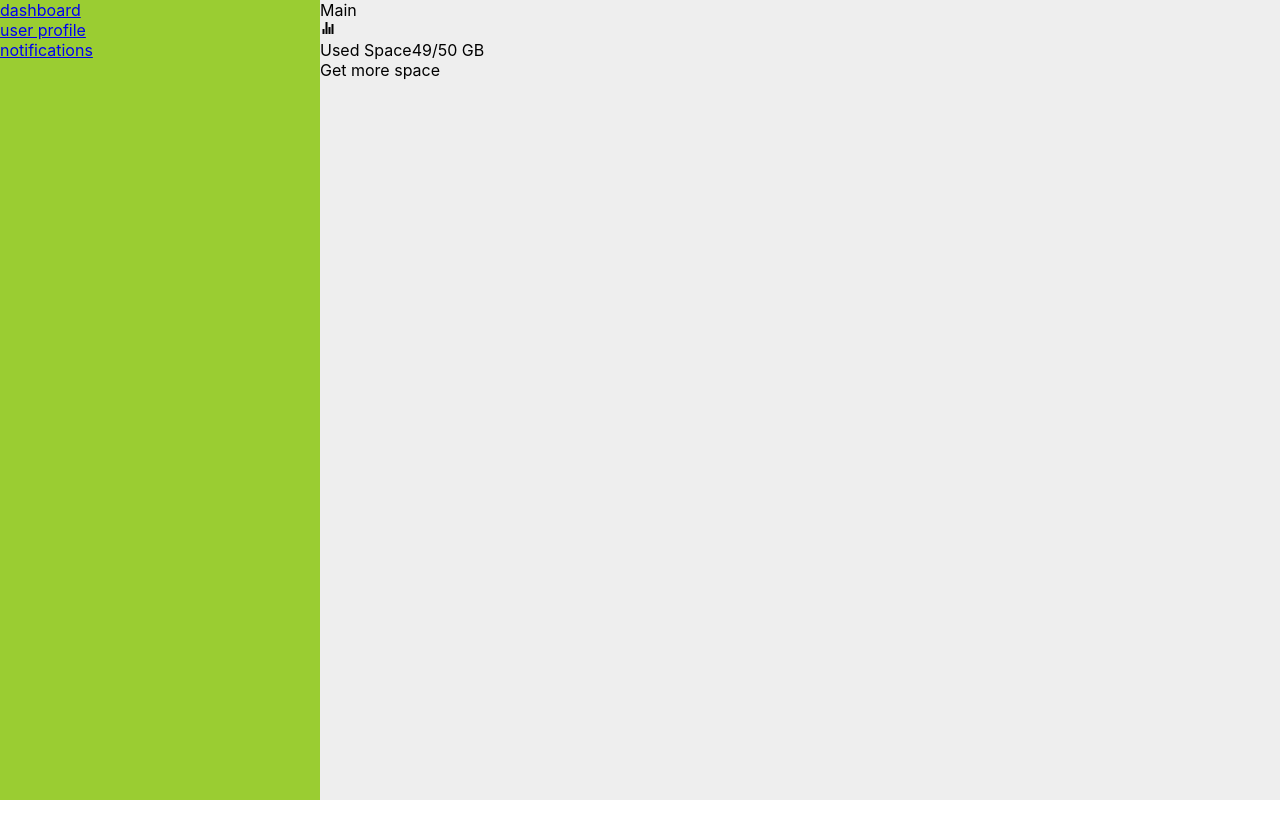
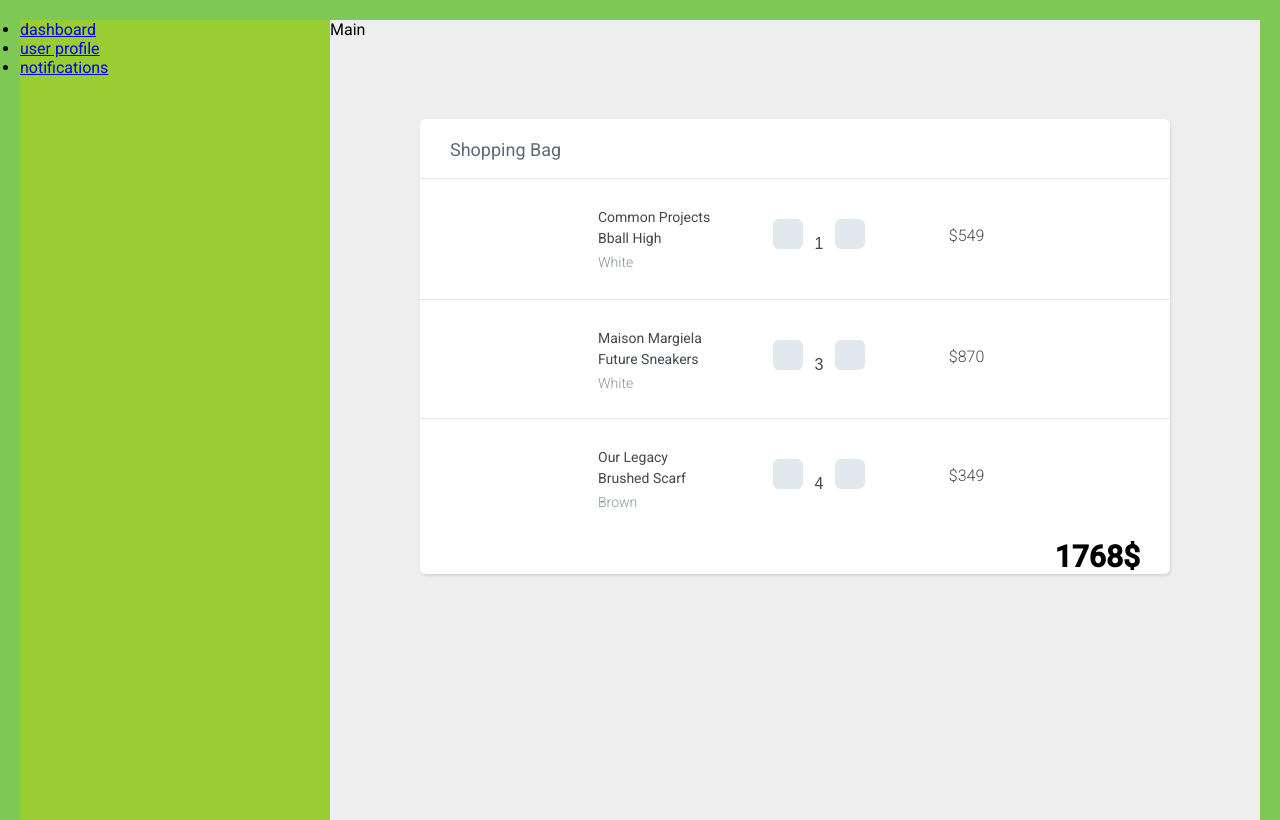
Before and after one commit to VovaMelnyk/FE16, a React (Create React App) app in the folder React/app/: page / in a window 1280 px wide. Built offline with nearby package versions, Linux system fonts and the light colour scheme.

Commit message:
fix lint

```diff
--- a/React/app/package.json
+++ b/React/app/package.json
@@ -48,7 +48,6 @@
   },
 
   "lint-staged": {
-    "src/**/*.js": ["prettier --write", "eslint --fix", "git add"],
-    "src/**/*.{json,css}": ["prettier --write", "git add"]
+    "src/**/*.js": ["prettier --write", "eslint --fix", "git add"]
   }
 }
--- a/React/app/src/Card/Card.js
+++ b/React/app/src/Card/Card.js
@@ -1,55 +1,53 @@
 import React from 'react';
-import {TiHomeOutline} from 'react-icons/ti';
-import {MdInfoOutline} from 'react-icons/md';
-import {IoIosMan, IoIosStats} from 'react-icons/io';
+// import { TiHomeOutline } from 'react-icons/ti';
+// import { MdInfoOutline } from 'react-icons/md';
+import { IoIosStats } from 'react-icons/io';
 import './Card.css';
 
-let data = {
-    icon: <IoIosStats/>,
+const data = {
+  icon: <IoIosStats />,
   title: 'Used Space',
   value: '49/50 GB',
   footerText: 'Get more space',
-    className: 'card__green'
-}
+  className: 'card__green',
+};
 
 const Card = () => {
   return (
-        <div className='card'>
-            <div className='card__body'>
-                <div className='card__icon-container'>
-                 {data.icon}
-                </div>
-                <div className='card__content'>
+    <div className="card">
+      <div className="card__body">
+        <div className="card__icon-container">{data.icon}</div>
+        <div className="card__content">
           {data.title}
           {data.value}
         </div>
       </div>
-            <div className='card__footer'>
-                {data.footerText}
-            </div>
+      <div className="card__footer">{data.footerText}</div>
     </div>
   );
 };
 
 export default Card;
 
-let cardData = [{
-    title: 'Used Space',
-    value: '49/50 GB',
-    footerText: 'Get more space'
-},
-{
-    title: 'Revenue',
-    value: '$34,245',
-    footerText: 'Last 24 Hours'
-},
-{
-    title: 'Fixed Issues',
-    value: '75',
-    footerText: 'Tracked from Github'
-},
-{
-    title: 'Followers',
-    value: '+245',
-    footerText: 'Just Updated'
-}]
+// const cardData = [
+//   {
+//     title: 'Used Space',
+//     value: '49/50 GB',
+//     footerText: 'Get more space',
+//   },
+//   {
+//     title: 'Revenue',
+//     value: '$34,245',
+//     footerText: 'Last 24 Hours',
+//   },
+//   {
+//     title: 'Fixed Issues',
+//     value: '75',
+//     footerText: 'Tracked from Github',
+//   },
+//   {
+//     title: 'Followers',
+//     value: '+245',
+//     footerText: 'Just Updated',
+//   },
+// ];
--- /dev/null
+++ b/React/app/src/Cart/Cart.css
@@ -0,0 +1,176 @@
+/* your css code */
+@import url(https://fonts.googleapis.com/css?family=Roboto:300,400,500);
+* {
+  box-sizing: border-box;
+}
+html,
+body {
+  width: 100%;
+  height: 100%;
+  padding: 10px;
+  margin: 0;
+  background-color: #7EC855;
+  font-family: 'Roboto', sans-serif;
+}
+.shopping-cart {
+  width: 750px;
+/*   height: 423px; */
+  margin: 80px auto;
+  background: #FFFFFF;
+  box-shadow: 1px 2px 3px 0px rgba(0,0,0,0.10);
+  border-radius: 6px;
+  display: flex;
+  flex-direction: column;
+}
+.title {
+  height: 60px;
+  border-bottom: 1px solid #E1E8EE;
+  padding: 20px 30px;
+  color: #5E6977;
+  font-size: 18px;
+  font-weight: 400;
+}
+.item {
+  padding: 20px 30px;
+  height: 120px;
+  display: flex;
+}
+.item:nth-child(3) {
+  border-top:  1px solid #E1E8EE;
+  border-bottom:  1px solid #E1E8EE;
+}
+/* Buttons -  Delete and Like */
+.buttons {
+  position: relative;
+  padding-top: 30px;
+  margin-right: 60px;
+}
+.delete-btn {
+  display: inline-block;
+  cursor: pointer;
+  width: 18px;
+  height: 17px;
+  /* background: url("delete-icn.svg") no-repeat center; */
+  margin-right: 20px;
+}
+.like-btn {
+  position: absolute;
+  top: 9px;
+  left: 15px;
+  display: inline-block;
+  /* background: url('twitter-heart.png'); */
+  width: 60px;
+  height: 60px;
+  background-size: 2900%;
+  background-repeat: no-repeat;
+  cursor: pointer;
+}
+.is-active {
+  animation-name: animate;
+  animation-duration: .8s;
+  animation-iteration-count: 1;
+  animation-timing-function: steps(28);
+  animation-fill-mode: forwards;
+}
+@keyframes animate {
+  0%   { background-position: left;  }
+  50%  { background-position: right; }
+  100% { background-position: right; }
+}
+/* Product Image */
+.image {
+  margin-right: 50px;
+}
+/* Product Description */
+.description {
+  padding-top: 10px;
+  margin-right: 60px;
+  width: 115px;
+}
+.description span {
+  display: block;
+  font-size: 14px;
+  color: #43484D;
+  font-weight: 400;
+}
+.description span:first-child {
+  margin-bottom: 5px;
+}
+.description span:last-child {
+  font-weight: 300;
+  margin-top: 8px;
+  color: #86939E;
+}
+/* Product Quantity */
+.quantity {
+  padding-top: 20px;
+  margin-right: 60px;
+}
+.quantity input {
+  -webkit-appearance: none;
+  border: none;
+  text-align: center;
+  width: 32px;
+  font-size: 16px;
+  color: #43484D;
+  font-weight: 300;
+}
+button[class*=btn] {
+  width: 30px;
+  height: 30px;
+  background-color: #E1E8EE;
+  border-radius: 6px;
+  border: none;
+  cursor: pointer;
+}
+.minus-btn img {
+  margin-bottom: 3px;
+}
+.plus-btn img {
+  margin-top: 2px;
+}
+button:focus,
+input:focus {
+  outline:0;
+}
+/* Total Price */
+.total-price {
+  width: 83px;
+  padding-top: 27px;
+  text-align: center;
+  font-size: 16px;
+  color: #43484D;
+  font-weight: 300;
+}
+.total {
+  margin-left: auto;
+  font-size: 30px;
+  font-weight: 700;
+  padding-right: 30px;
+}
+/* Responsive */
+@media (max-width: 800px) {
+  .shopping-cart {
+    width: 100%;
+    height: auto;
+    overflow: hidden;
+  }
+  .item {
+    height: auto;
+    flex-wrap: wrap;
+    justify-content: center;
+  }
+  .image img {
+    width: 50%;
+  }
+  .image,
+  .quantity,
+  .description {
+    width: 100%;
+    text-align: center;
+    margin: 6px 0;
+  }
+  .buttons {
+    margin-right: 20px;
+  }
+}
--- /dev/null
+++ b/React/app/src/Cart/Cart.js
@@ -0,0 +1,50 @@
+import React from 'react';
+import PropTypes from 'prop-types';
+import './Cart.css';
+
+const Cart = ({ cartItems }) => (
+  <div className="shopping-cart">
+    <div className="title">Shopping Bag</div>
+    {cartItems.map(el => (
+      <div className="item" key={el.name}>
+        <div className="buttons">
+          <span className="delete-btn" />
+          <span className="like-btn" />
+        </div>
+        <div className="image">{/* <img src="item-1.png" alt="" /> */}</div>
+        <div className="description">
+          <span>{el.name}</span>
+          <span>{el.model}</span>
+          <span>{el.color}</span>
+        </div>
+        <div className="quantity">
+          <button className="plus-btn" type="button" name="button">
+            {/* <img src="plus.svg" alt="" /> */}
+          </button>
+          <input type="text" name="name" value={el.quantity} />
+          <button className="minus-btn" type="button" name="button">
+            {/* <img src="minus.svg" alt="" /> */}
+          </button>
+        </div>
+        <div className="total-price">{el.price}</div>
+      </div>
+    ))}
+    <p className="total">
+      {cartItems.reduce((acc, el) => acc + Number(el.price.slice(1)), 0)}$
+    </p>
+  </div>
+);
+
+Cart.propTypes = {
+  cartItems: PropTypes.arrayOf(
+    PropTypes.shape({
+      name: PropTypes.string.isRequired,
+      model: PropTypes.string.isRequired,
+      color: PropTypes.string.isRequired,
+      price: PropTypes.string.isRequired,
+      quantity: PropTypes.number.isRequired,
+    }).isRequired,
+  ).isRequired,
+};
+
+export default Cart;
--- a/React/app/src/Main/Main.js
+++ b/React/app/src/Main/Main.js
@@ -1,14 +1,40 @@
 import React from 'react';
 import './Main.css';
-import Card from '../Card/Card';
+import Cart from '../Cart/Cart';
 
 const Main = () => {
-    return (
-        <main className='main'>
-            Main
-            <Card/>
-        </main>
-    );
+  const cartItems = [
+    {
+      name: 'Common Projects',
+      model: 'Bball High',
+      color: 'White',
+      price: '$549',
+      quantity: 1,
+      // img: item1
+    },
+    {
+      name: 'Maison Margiela',
+      model: 'Future Sneakers',
+      color: 'White',
+      price: '$870',
+      quantity: 3,
+      // img: item2
+    },
+    {
+      name: 'Our Legacy',
+      model: 'Brushed Scarf',
+      color: 'Brown',
+      price: '$349',
+      quantity: 4,
+      // img: item3
+    },
+  ];
+  return (
+    <main className="main">
+      Main
+      <Cart cartItems={cartItems} />
+    </main>
+  );
 };
 
 export default Main;
--- a/React/app/src/MenuItem/MenuItem.js
+++ b/React/app/src/MenuItem/MenuItem.js
@@ -1,13 +1,13 @@
 import React from 'react';
 import PropTypes from 'prop-types';
-import './MenuItem.css'
+import './MenuItem.css';
 
-const MenuItem = (props) => {
-    console.log('props', props);
+const MenuItem = ({ active, href, text }) => {
+  // console.log('props', props);
   // console.log(props.active && 'active');
   return (
-        <li className={props.active === true ? 'active' : null}>
-            <a href={props.href}>{props.text}</a>
+    <li className={active === true ? 'active' : null}>
+      <a href={href}>{text}</a>
     </li>
   );
 };
@@ -18,4 +18,8 @@
   active: PropTypes.bool,
 };
 
+MenuItem.defaultProps = {
+  active: false,
+};
+
 export default MenuItem;
--- a/React/app/src/Sidebar/Sidebar.js
+++ b/React/app/src/Sidebar/Sidebar.js
@@ -1,14 +1,17 @@
 import React from 'react';
 import './Sidebar.css';
+import PropTypes from 'prop-types';
 import MenuItem from '../MenuItem/MenuItem';
-import PropTypes from 'prop-types';
-const Sidebar = (props) => {
+
+const Sidebar = ({ menu }) => {
   return (
-        <ul className='sidebar'>
+    <ul className="sidebar">
       {/* <MenuItem text='Dashboard' href='/dashboard'/>
             <MenuItem text='User' href='/user' active={true}/>
             <MenuItem text='Contact' href='/contact'/> */}
-            {props.menu.map(el => <MenuItem text={el.text} href={el.href} key={el.text}/>)}
+      {menu.map(el => (
+        <MenuItem text={el.text} href={el.href} key={el.text} />
+      ))}
     </ul>
   );
 };
@@ -19,7 +22,7 @@
       text: PropTypes.string.isRequired,
       href: PropTypes.string.isRequired,
     }),
-    ),
-}
+  ).isRequired,
+};
 
 export default Sidebar;
```
Lines whose indentation alone changed are shown as unchanged.
